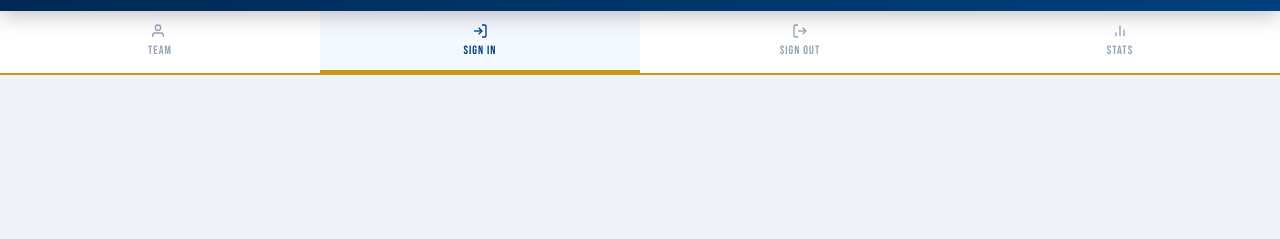
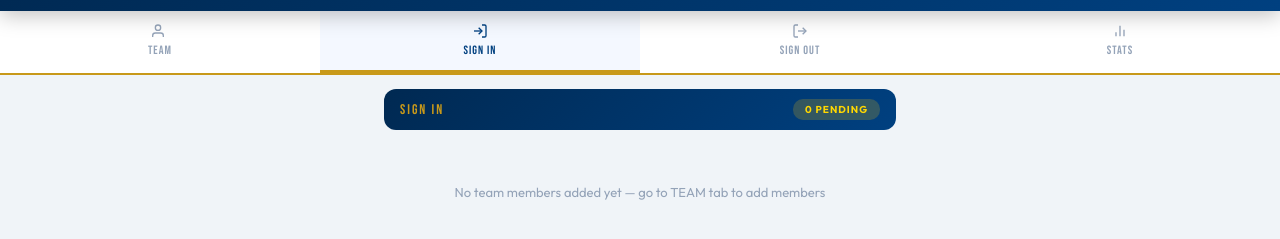
Before and after one commit to mohamedsillahkanu/attendance-tracker, a plain HTML site: page index.html in a window 1280 px wide. Both pictures are taken after a click on the button "SIGN IN". Shown: the part 55-294 px from the top of the page. Drawn offline with Linux system fonts and the light colour scheme.

Commit message:
Update index.html

```diff
--- a/index.html
+++ b/index.html
@@ -815,10 +815,13 @@ function signOutDirect(idx){
 function switchTab(t){
     document.querySelectorAll('.tab-btn').forEach(function(b){b.classList.remove('active');});
     document.getElementById('tab-'+t).classList.add('active');
-    document.getElementById('panel-scan').style.display=t==='scan'?'block':'none';
-    document.getElementById('panel-stats').style.display=t==='stats'?'block':'none';
-    if(t==='stats')renderStats();
-
+    document.getElementById('panel-scan').style.display    = t==='scan'    ? 'block':'none';
+    document.getElementById('panel-signin').style.display  = t==='signin'  ? 'block':'none';
+    document.getElementById('panel-signout').style.display = t==='signout' ? 'block':'none';
+    document.getElementById('panel-stats').style.display   = t==='stats'   ? 'block':'none';
+    if(t==='stats')   renderStats();
+    if(t==='signin')  renderSignInTab();
+    if(t==='signout') renderSignOutTab();
 }
 
 // ── STATS ─────────────────────────────────────────────────────
```
